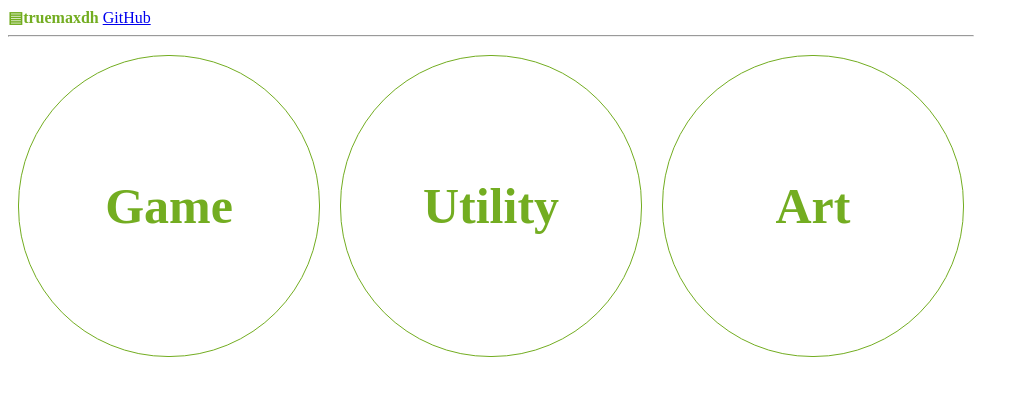
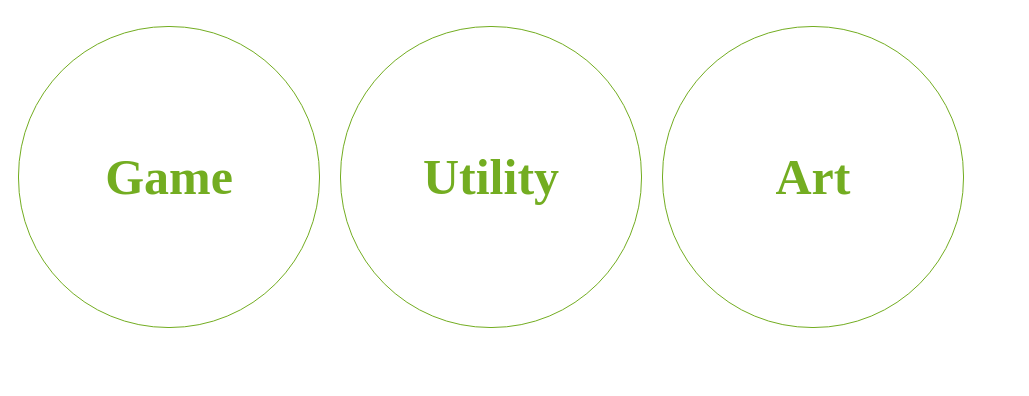
Before and after one commit to truemaxdh/truemaxdh.github.com, a Jekyll site: the page built from README.md, in a window 1280 px wide. Shown: the top 396 px of the page, without its empty margins (0-1029 px from the left). Built offline with Jekyll 4.4.1, drawn with Linux system fonts in a browser that asks for light colours; our own code applies the rules of GitHub Pages for plain Markdown files.

Commit message:
Update default.html

```diff
--- a/_layouts/default.html
+++ b/_layouts/default.html
@@ -174,12 +174,8 @@
 
   </head>
   <body>
+    <script src="/_includes/header.js"></script>
     <div id="wrapper">
-      <font color="#73AD21">
-        <b><a style="text-decoration:none;color:#73AD21;cursor:hand;" onclick="showStaticCont();">▤</a>truemaxdh</b>
-        <a href="https://github.com/truemaxdh">GitHub</a>
-        <hr>
-      </font>
       <div id="pannel">
         <div id="contents"></div>
       </div>
```
